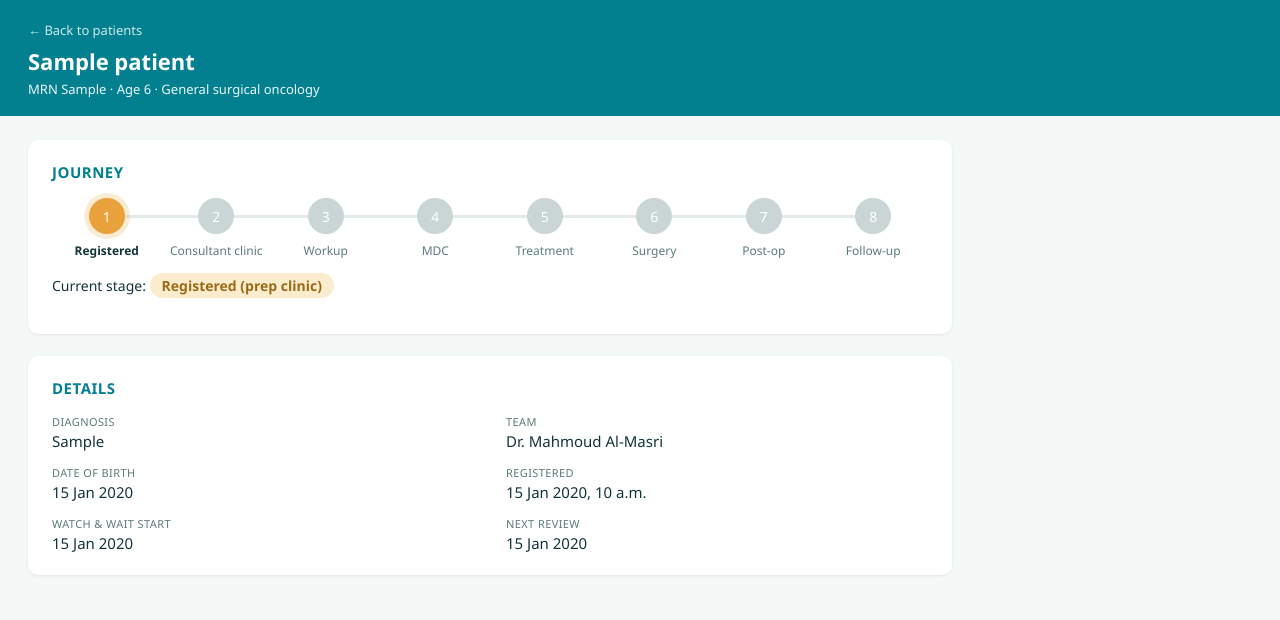
After one commit to Tuqaghazawi/team-dashboard, a Django app: page /patients/1/ in a window 1280 px wide. The commit adds this page. Shown: the top 620 px of the page. Run offline with Django 5.2, Linux system fonts and the light colour scheme; a user stored in the database is signed in; data comes from the database, SQL or seed files in the repository; tables that the repository leaves empty hold one stand-in row (values such as "Sample post"); parts of the project's set-up code (start-up, migrations or seed data) failed here and were passed over.

Commit message:
Show patient journey timeline inline on the list

```diff
--- a/patients/models.py
+++ b/patients/models.py
@@ -75,3 +75,37 @@ class Patient(models.Model):
         return today.year - self.date_of_birth.year - (
             (today.month, today.day) < (self.date_of_birth.month, self.date_of_birth.day)
         )
+
+    def journey(self):
+        """The patient's progress as an ordered list of timeline phases.
+
+        Each item is {"label": ..., "status": "done" | "current" | "upcoming"}.
+        Branch stages (NACT/TNT/Restaging/Referred) collapse into the "Treatment"
+        phase, and Surveillance/Watch & wait into "Follow-up".
+        """
+        phases = [
+            ("Registered", [self.Stage.REGISTERED]),
+            ("Consultant clinic", [self.Stage.CLINIC]),
+            ("Workup", [self.Stage.WORKUP]),
+            ("MDC", [self.Stage.MDC]),
+            ("Treatment", [self.Stage.NACT, self.Stage.TNT, self.Stage.RESTAGING, self.Stage.REFERRED]),
+            ("Surgery", [self.Stage.SURGERY]),
+            ("Post-op", [self.Stage.POSTOP]),
+            ("Follow-up", [self.Stage.SURVEILLANCE, self.Stage.WATCH_WAIT]),
+        ]
+        current_index = 0
+        for i, (label, stages) in enumerate(phases):
+            if self.stage in stages:
+                current_index = i
+                break
+
+        timeline = []
+        for i, (label, stages) in enumerate(phases):
+            if i < current_index:
+                status = "done"
+            elif i == current_index:
+                status = "current"
+            else:
+                status = "upcoming"
+            timeline.append({"label": label, "status": status})
+        return timeline
--- /dev/null
+++ b/patients/templates/patients/patient_detail.html
@@ -0,0 +1,78 @@
+<!DOCTYPE html>
+<html lang="en">
+<head>
+  <meta charset="UTF-8">
+  <meta name="viewport" content="width=device-width, initial-scale=1.0">
+  <title>{{ patient.name }} · Patient</title>
+  <style>
+    :root { --teal: #028090; --ink: #13343b; --muted: #5b7b7a; --line: #e2ebea; --bg: #f4f8f7; --gold: #e9a23b; }
+    * { box-sizing: border-box; }
+    body { font-family: "Segoe UI", Arial, sans-serif; margin: 0; background: var(--bg); color: var(--ink); }
+    header { background: var(--teal); color: #fff; padding: 18px 28px; }
+    header a.back { color: #cdeaea; text-decoration: none; font-size: 13px; }
+    header a.back:hover { text-decoration: underline; }
+    header h1 { margin: 6px 0 0; font-size: 22px; }
+    header p { margin: 4px 0 0; opacity: 0.92; font-size: 13px; }
+    .wrap { padding: 24px 28px; max-width: 980px; }
+    .card { background: #fff; border-radius: 10px; box-shadow: 0 1px 3px rgba(0,0,0,0.08); padding: 22px 24px; margin-bottom: 22px; }
+    .card h2 { margin: 0 0 16px; font-size: 15px; color: var(--teal); text-transform: uppercase; letter-spacing: 0.5px; }
+    .facts { display: grid; grid-template-columns: repeat(2, 1fr); gap: 14px 32px; }
+    .facts .k { font-size: 11px; color: var(--muted); text-transform: uppercase; letter-spacing: 0.4px; }
+    .facts .v { font-size: 15px; margin-top: 2px; }
+
+    /* Timeline */
+    .timeline { display: flex; list-style: none; padding: 0; margin: 8px 0 4px; }
+    .timeline li { flex: 1; text-align: center; position: relative; }
+    .timeline li::before { content: ""; position: absolute; top: 17px; left: -50%; width: 100%; height: 3px; background: var(--line); z-index: 0; }
+    .timeline li:first-child::before { display: none; }
+    .timeline .done::before, .timeline .current::before { background: var(--teal); }
+    .dot { width: 36px; height: 36px; border-radius: 50%; background: #c9d6d5; color: #fff;
+           margin: 0 auto 8px; display: flex; align-items: center; justify-content: center;
+           font-size: 14px; position: relative; z-index: 1; }
+    .done .dot { background: var(--teal); }
+    .current .dot { background: var(--gold); box-shadow: 0 0 0 5px rgba(233,162,59,0.22); }
+    .lbl { font-size: 12px; color: var(--muted); }
+    .current .lbl { color: var(--ink); font-weight: 700; }
+    .stage-now { margin-top: 14px; font-size: 14px; }
+    .badge { display: inline-block; padding: 3px 12px; border-radius: 999px; background: #fbeccd; color: #9a6b16; font-weight: 600; }
+  </style>
+</head>
+<body>
+  <header>
+    <a class="back" href="{% url 'patient_list' %}">&larr; Back to patients</a>
+    <h1>{{ patient.name }}</h1>
+    <p>MRN {{ patient.mrn }} · Age {{ patient.age }} · {{ patient.get_specialty_display }}</p>
+  </header>
+
+  <div class="wrap">
+    <div class="card">
+      <h2>Journey</h2>
+      <ul class="timeline">
+        {% for step in patient.journey %}
+        <li class="{{ step.status }}">
+          <div class="dot">{% if step.status == 'done' %}&#10003;{% else %}{{ forloop.counter }}{% endif %}</div>
+          <div class="lbl">{{ step.label }}</div>
+        </li>
+        {% endfor %}
+      </ul>
+      <p class="stage-now">Current stage: <span class="badge">{{ patient.get_stage_display }}</span></p>
+    </div>
+
+    <div class="card">
+      <h2>Details</h2>
+      <div class="facts">
+        <div><div class="k">Diagnosis</div><div class="v">{{ patient.diagnosis }}</div></div>
+        <div><div class="k">Team</div><div class="v">{{ patient.team.consultant }}</div></div>
+        <div><div class="k">Date of birth</div><div class="v">{{ patient.date_of_birth }}</div></div>
+        <div><div class="k">Registered</div><div class="v">{{ patient.registered_at }}</div></div>
+        {% if patient.watch_wait_start %}
+        <div><div class="k">Watch &amp; wait start</div><div class="v">{{ patient.watch_wait_start }}</div></div>
+        {% endif %}
+        {% if patient.next_review_date %}
+        <div><div class="k">Next review</div><div class="v">{{ patient.next_review_date }}</div></div>
+        {% endif %}
+      </div>
+    </div>
+  </div>
+</body>
+</html>
--- a/patients/urls.py
+++ b/patients/urls.py
@@ -4,4 +4,5 @@ from . import views
 
 urlpatterns = [
     path("", views.patient_list, name="patient_list"),
+    path("<int:pk>/", views.patient_detail, name="patient_detail"),
 ]
--- a/patients/views.py
+++ b/patients/views.py
@@ -1,20 +1,27 @@
 from django.contrib.auth.decorators import login_required
-from django.shortcuts import render
+from django.shortcuts import get_object_or_404, render
 
 from .models import Patient
 
 
+def _visible_patients(user):
+    """The set of patients a given user is allowed to see."""
+    if user.can_see_all_patients:
+        return Patient.objects.select_related("team").all()
+    if user.is_team_scoped and user.team_id:
+        return Patient.objects.select_related("team").filter(team=user.team)
+    # e.g. MDC coordinator (list not built yet) or a user with no team
+    return Patient.objects.none()
+
+
 @login_required
 def patient_list(request):
-    """Show the patients this user is allowed to see."""
-    user = request.user
+    patients = _visible_patients(request.user)
+    return render(request, "patients/patient_list.html", {"patients": patients})
 
-    if user.can_see_all_patients:
-        patients = Patient.objects.select_related("team").all()
-    elif user.is_team_scoped and user.team_id:
-        patients = Patient.objects.select_related("team").filter(team=user.team)
-    else:
-        # e.g. MDC coordinator (their list isn't built yet) or a user with no team
-        patients = Patient.objects.none()
 
-    return render(request, "patients/patient_list.html", {"patients": patients})
+@login_required
+def patient_detail(request, pk):
+    # get_object_or_404 on the *visible* set => users can't open another team's patient
+    patient = get_object_or_404(_visible_patients(request.user), pk=pk)
+    return render(request, "patients/patient_detail.html", {"patient": patient})
```
Also changed, not shown: patients/templates/patients/patient_list.html (+54 -5 lines).
